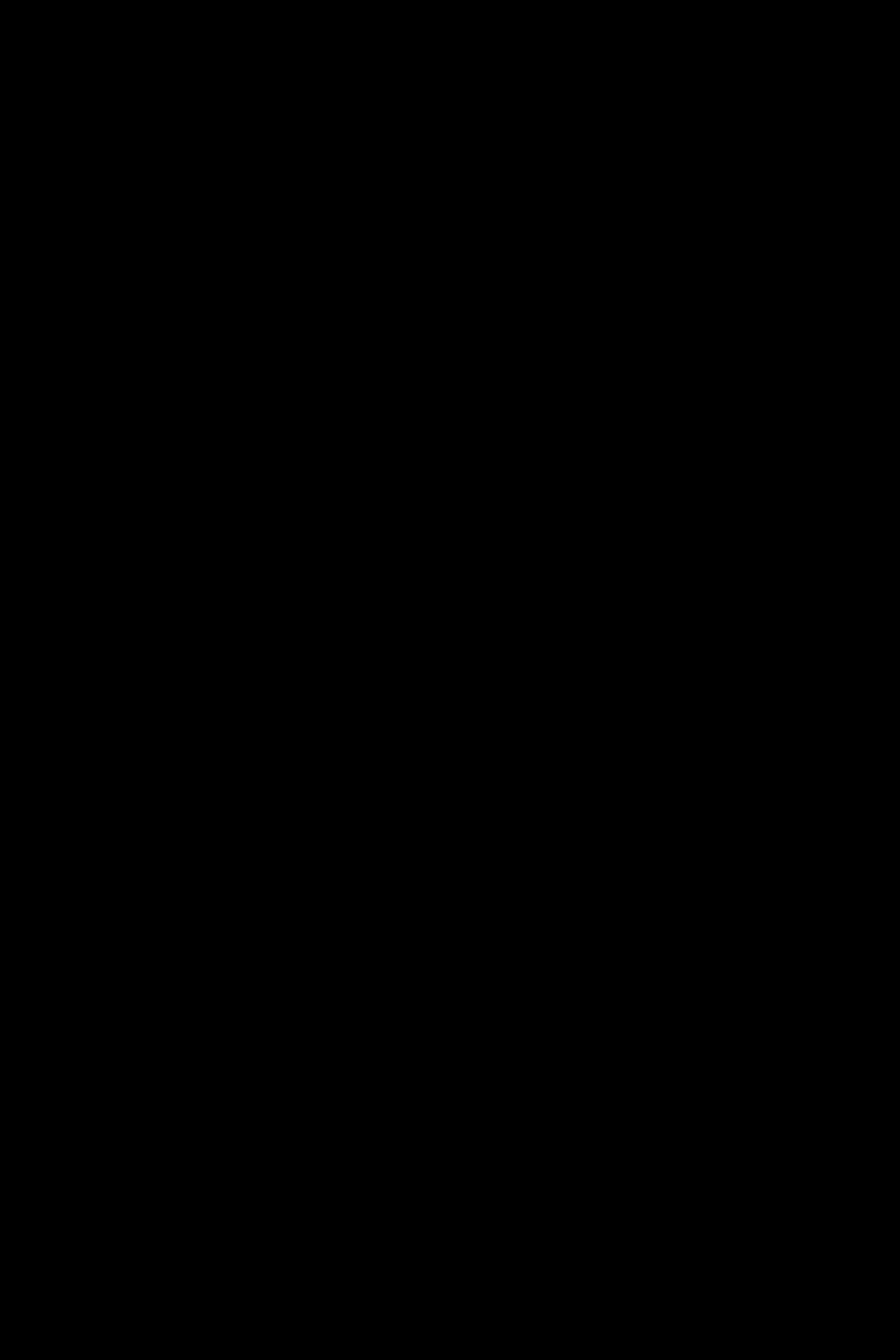
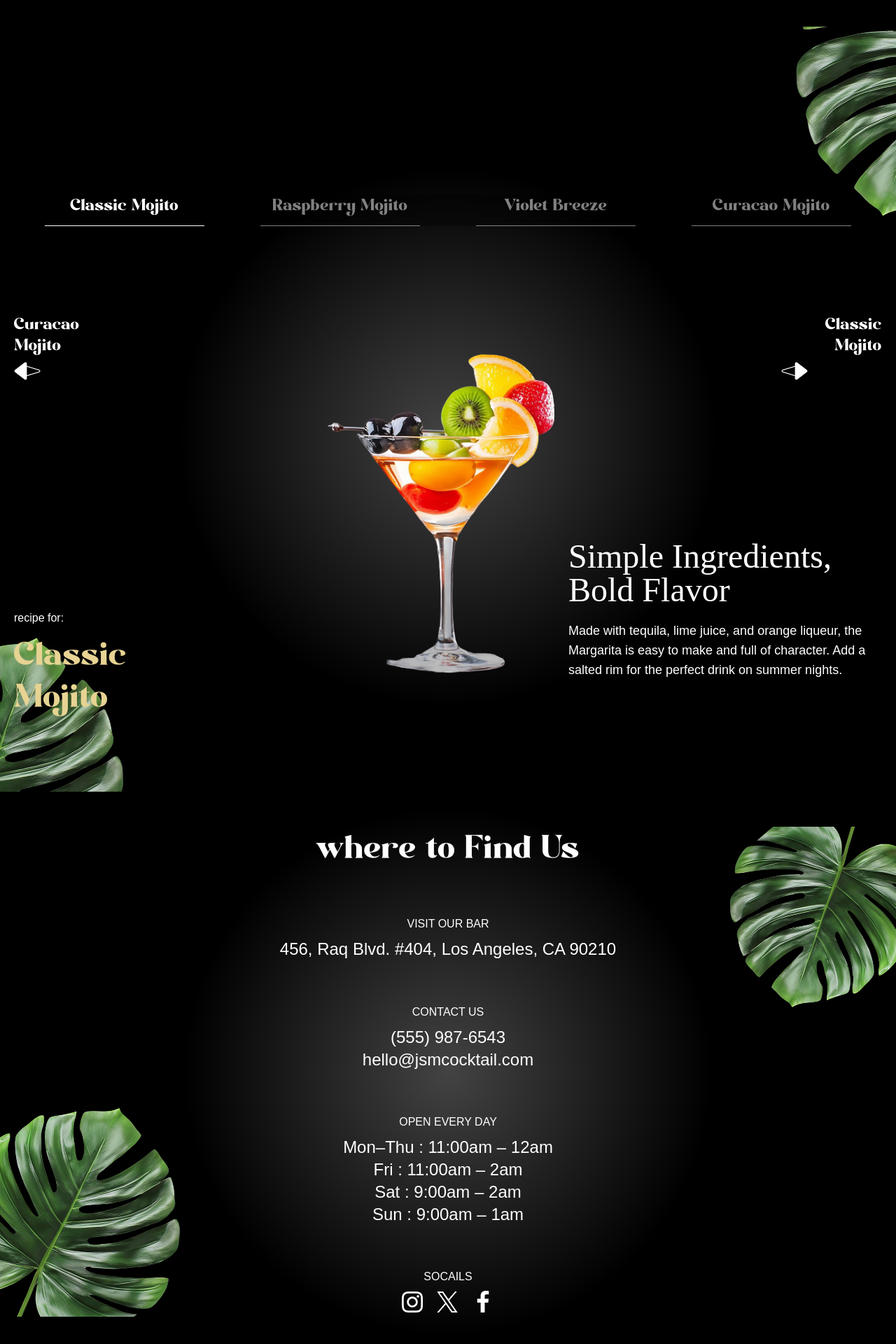
Before and after one commit to ThiradetK/gsap_first-time, a React (Vite) app: page / in a window 1280 px wide. Shown: the part 3974-5894 px from the top of the page at 70% size. Before the commit the page ends 4012 px from the top, so only its background shows below. Built offline with nearby package versions, Linux system fonts and the light colour scheme; a web font is replaced by a local one.

Commit message:
add all section

```diff
--- a/src/App.jsx
+++ b/src/App.jsx
@@ -6,6 +6,8 @@
 
 import gsap from 'gsap';
 import { ScrollTrigger, SplitText } from 'gsap/all';
+import Menu from './components/Menu';
+import Contact from './components/Contact';
 
 gsap.registerPlugin(ScrollTrigger, SplitText);
 
@@ -17,6 +19,8 @@
       <Cocktails />
       <About />
       <Art />
+      <Menu />
+      <Contact />
     </main>
   );
 };
--- /dev/null
+++ b/src/components/Contact.jsx
@@ -0,0 +1,96 @@
+import { useGSAP } from '@gsap/react';
+import { openingHours, socials } from '../../constants';
+import { SplitText } from 'gsap/all';
+import gsap from 'gsap';
+
+const Contact = () => {
+  useGSAP(() => {
+    const titleSplit = SplitText.create('#contact h2', {
+      type: 'words',
+    });
+
+    const timeline = gsap.timeline({
+      scrollTrigger: {
+        trigger: '#contact',
+        start: 'top center',
+      },
+      ease: 'power1.inOut',
+    });
+
+    timeline
+      .from(titleSplit.words, {
+        opacity: 0,
+        yPercent: 100,
+        stagger: 0.02,
+      })
+      .from('#contact h3, #contact p', {
+        opacity: 0,
+        yPercent: 100,
+        stagger: 0.02,
+      })
+      .to('#f-right-leaf', {
+        y: '50',
+        duration: 1,
+        ease: 'power1.inOut',
+      })
+      .to(
+        '#f-left-leaf',
+        {
+          y: '-50',
+          duration: 1,
+          ease: 'power1.inOut',
+        },
+        '<'
+      );
+  }, []);
+
+  return (
+    <footer id="contact">
+      <img
+        src="/images/footer-right-leaf.png"
+        alt="leaf-right"
+        id="f-right-leaf"
+      />
+      <img
+        src="/images/footer-left-leaf.png"
+        alt="leaf-left"
+        id="f-left-leaf"
+      />
+
+      <div className="content">
+        <h2>where to Find Us</h2>
+
+        <div>
+          <h3>Visit Our Bar</h3>
+          <p>456, Raq Blvd. #404, Los Angeles, CA 90210</p>
+        </div>
+        <div>
+          <h3>Contact Us</h3>
+          <p>(555) 987-6543</p>
+          <p>hello@jsmcocktail.com</p>
+        </div>
+        <div>
+          <h3>Open Every Day</h3>
+          {openingHours.map((time) => (
+            <p key={time.day}>
+              {time.day} : {time.time}
+            </p>
+          ))}
+        </div>
+
+        <div>
+          <h3>Socails</h3>
+          <div className="flex-center gap-5">
+            {socials.map((socail) => (
+              <a key={socail.name} href={socail.url} aria-label={socail.name}>
+                <img src={socail.icon} alt={socail.name} />
+              </a>
+            ))}
+          </div>
+        </div>
+      </div>
+    </footer>
+  );
+};
+
+export default Contact;
--- /dev/null
+++ b/src/components/Menu.jsx
@@ -0,0 +1,134 @@
+import { useRef, useState } from 'react';
+import { allCocktails } from '../../constants';
+import { useGSAP } from '@gsap/react';
+import gsap from 'gsap';
+
+const Menu = () => {
+  const [currentIndex, setCurrentIndex] = useState(0);
+  const contentRef = useRef();
+
+  useGSAP(() => {
+    gsap.fromTo('#title', { opacity: 0 }, { opacity: 1, duration: 1 });
+    gsap.fromTo(
+      '.cocktail img',
+      { opacity: 0, xPercent: -100 },
+      { xPercent: 0, opacity: 1, duration: 1, ease: 'power1.inOut' }
+    );
+    gsap.fromTo(
+      '.details h2',
+      { yPercent: 100, opacity: 0 },
+      { yPercent: 0, opacity: 1, duration: 1, ease: 'power1.inOut' }
+    );
+    gsap.fromTo(
+      '.details p',
+      { yPercent: 100, opacity: 0 },
+      {
+        yPercent: 0,
+        opacity: 1,
+        duration: 1,
+        ease: 'power1.inOut',
+        delay: 0.25,
+      }
+    );
+  }, [currentIndex]);
+
+  const totalCocktails = allCocktails.length;
+
+  const goToSlide = (index) => {
+    const newIndex = (index + totalCocktails) % totalCocktails;
+    setCurrentIndex(newIndex);
+  };
+
+  const getCocktailAt = (index) => {
+    return allCocktails[
+      (currentIndex + index + totalCocktails) % totalCocktails
+    ];
+  };
+
+  const currentCocktail = getCocktailAt(0);
+  const prevCocktail = getCocktailAt(-1);
+
+  return (
+    <section id="menu" aria-labelledby="menu-heading">
+      <img
+        src="/images/slider-left-leaf.png"
+        alt="left-leaf"
+        id="m-left-leaf"
+      />
+      <img
+        src="/images/slider-right-leaf.png"
+        alt="right-leaf"
+        id="m-right-leaf"
+      />
+      <h2 id="menu-heading" className="sr-only">
+        Cocktail Menu
+      </h2>
+
+      <nav className="cocktail-tabs" aria-label="Cocktail Navigation">
+        {allCocktails.map((cocktail, index) => {
+          const isActiive = index === currentIndex;
+
+          return (
+            <button
+              key={cocktail.id}
+              onClick={() => goToSlide(index)}
+              className={`${
+                isActiive
+                  ? 'text-white border-white'
+                  : 'text-white/50 border-white/50'
+              }`}
+            >
+              {cocktail.name}
+            </button>
+          );
+        })}
+      </nav>
+
+      <div className="content">
+        <div className="arrows">
+          <button
+            className="text-left"
+            onClick={() => goToSlide(currentIndex - 1)}
+          >
+            <span>{prevCocktail.name}</span>
+            <img
+              src="/images/right-arrow.png"
+              alt="right-arrow"
+              aria-hidden="true"
+            />
+          </button>
+          <button
+            className="text-right"
+            onClick={() => goToSlide(currentIndex + 1)}
+          >
+            <span>{currentCocktail.name}</span>
+            <img
+              src="/images/left-arrow.png"
+              alt="right-arrow"
+              aria-hidden="true"
+            />
+          </button>
+        </div>
+        <div className="cocktail">
+          <img
+            src={currentCocktail.image}
+            alt="cocktail"
+            className="object-contain"
+          />
+        </div>
+        <div className="recipe">
+          <div ref={contentRef} className="info">
+            <p>recipe for:</p>
+            <p id="title">{currentCocktail.name}</p>
+          </div>
+          <div className="details">
+            <h2>{currentCocktail.title}</h2>
+            <p>{currentCocktail.description}</p>
+          </div>
+        </div>
+      </div>
+    </section>
+  );
+};
+
+export default Menu;
```
